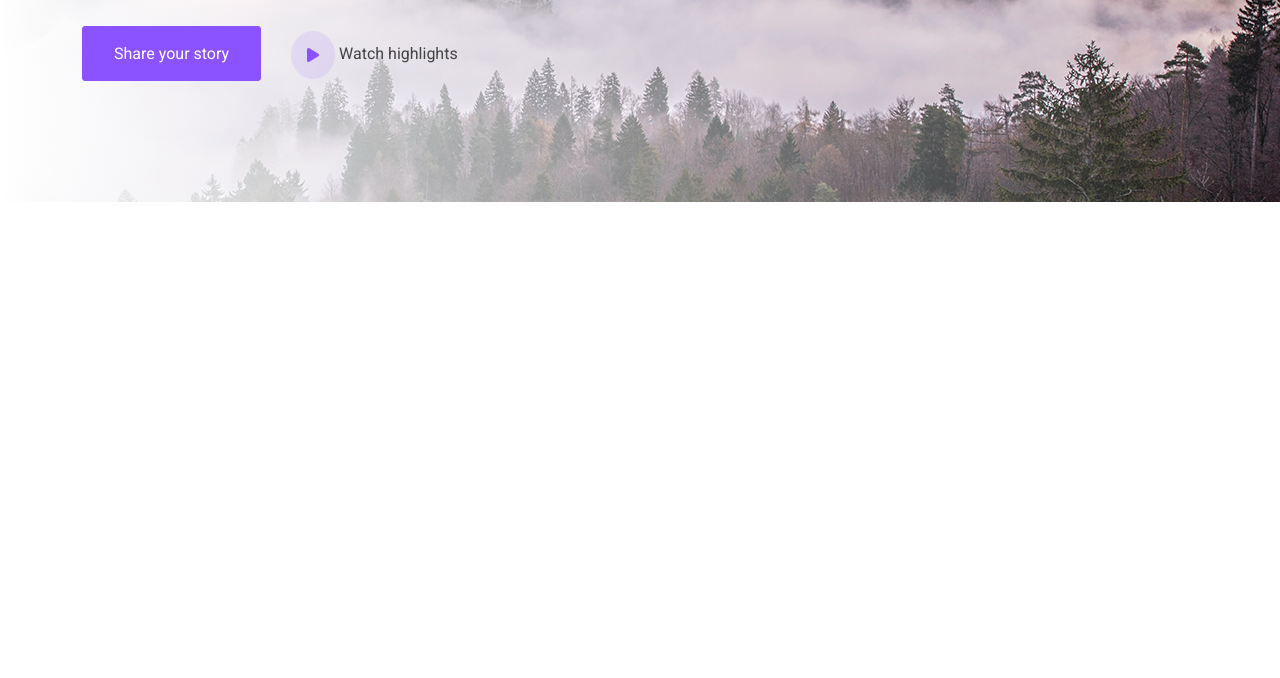
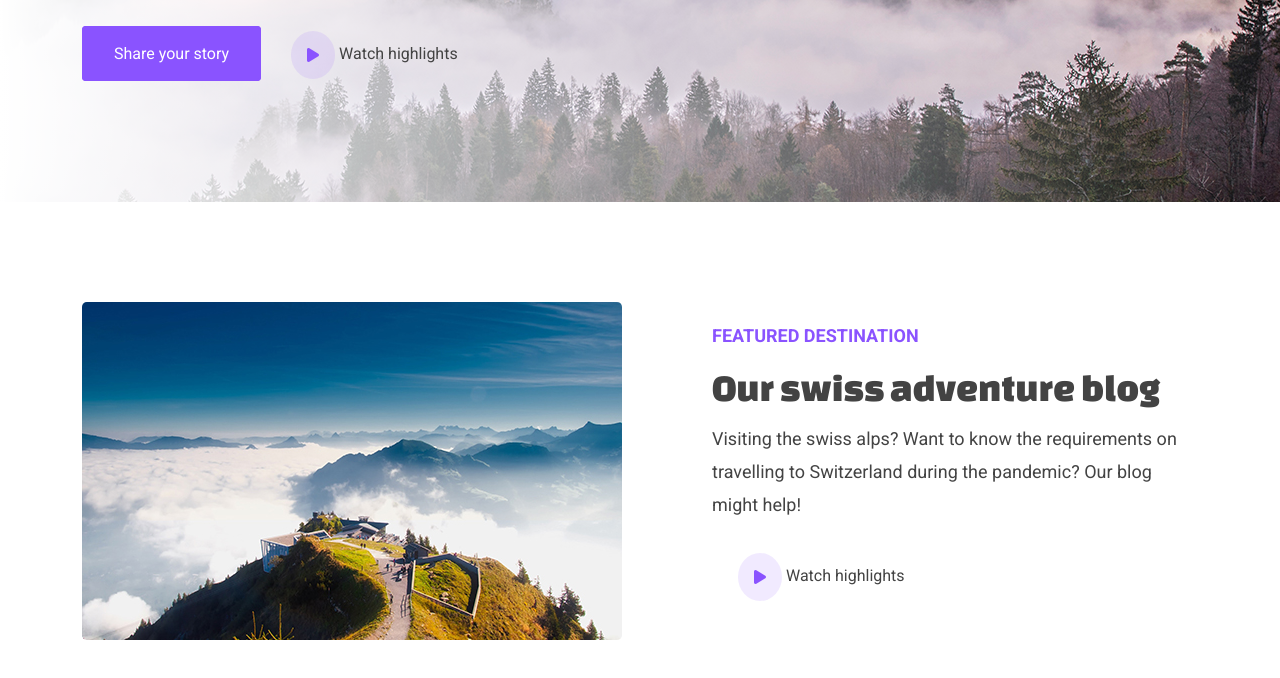
Before and after one commit to Habidhossen/Talking-Travel-Site, a plain HTML site: page index.html in a window 1280 px wide. Shown: the part 452-1130 px from the top of the page. Before the commit the page ends 800 px from the top, so only its background shows below. Drawn offline with nearby package versions, Linux system fonts and the light colour scheme.

Commit message:
featured des

```diff
--- a/css/style.css
+++ b/css/style.css
@@ -122,10 +122,48 @@
   background-color: rgba(138, 83, 255, 0.12);
   padding: 16px;
   color: var(--primary-color);
-  /* height: 36px;
-  width: 36px; */
   border-radius: 50%;
   text-align: center;
-  /* line-height: 36px; */
   vertical-align: middle;
 }
+
+/* ------------------------------
+Featured Destination Sections
+------------------------------*/
+.featured-destination-section {
+  display: flex;
+  align-items: center;
+  padding: 100px 0;
+  /* min-height: 580px;
+  width: 100%; */
+}
+.features-destination-desc {
+  height: 100%;
+  display: flex;
+  flex-direction: column;
+  justify-content: center;
+  margin-left: 60px;
+}
+.features-destination-desc .sub-title {
+  font-family: "Roboto", sans-serif;
+  font-weight: bold;
+  font-size: 18px;
+  line-height: 21px;
+  text-transform: uppercase;
+  color: var(--primary-color);
+}
+.features-destination-desc .title {
+  font-family: "Changa One", cursive;
+  font-weight: normal;
+  font-size: 39px;
+  line-height: 36px;
+  color: var(--dark-grey-color);
+  margin: 16px 0;
+}
+.features-destination-desc .text {
+  font-family: "Roboto", sans-serif;
+  font-weight: normal;
+  font-size: 18px;
+  line-height: 33px;
+  color: var(--dark-grey-color);
+}
--- a/index.html
+++ b/index.html
@@ -110,6 +110,37 @@
         </div>
       </section>
       <!-- Banner Section End -->
+
+      <!-- Featured Destination Start -->
+      <section class="featured-destination-section">
+        <div class="container">
+          <div class="row row-cols-md-2">
+            <div class="col">
+              <div class="features-destination-img">
+                <img
+                  class="img-fluid rounded-3"
+                  src="images/swiss-blog.jpg"
+                  alt=""
+                />
+              </div>
+            </div>
+            <div class="col">
+              <div class="features-destination-desc">
+                <h5 class="sub-title">FEATURED DESTINATION</h5>
+                <h1 class="title">Our swiss adventure blog</h1>
+                <p class="text">
+                  Visiting the swiss alps? Want to know the requirements on
+                  travelling to Switzerland during the pandemic? Our blog might
+                  help!
+                </p>
+                <a class="custom-transparent-btn" href=""
+                  ><span><i class="fas fa-play"></i></span> Watch highlights</a
+                >
+              </div>
+            </div>
+          </div>
+        </div>
+      </section>
     </main>
 
     <!-- ==========================
```
